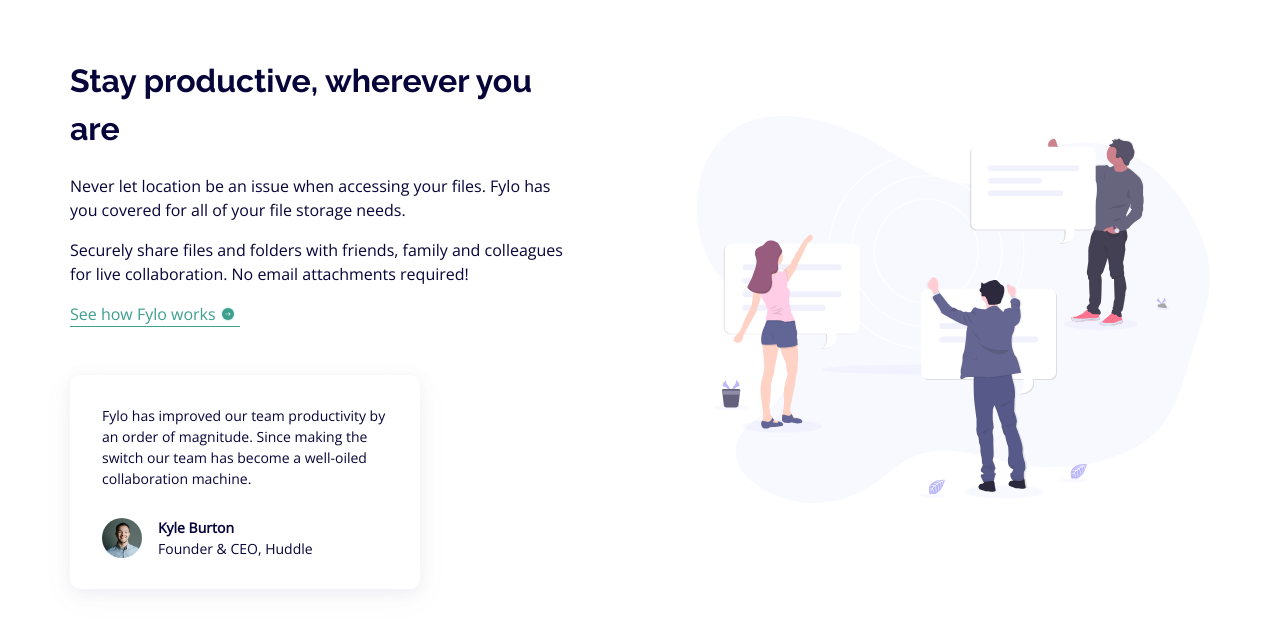
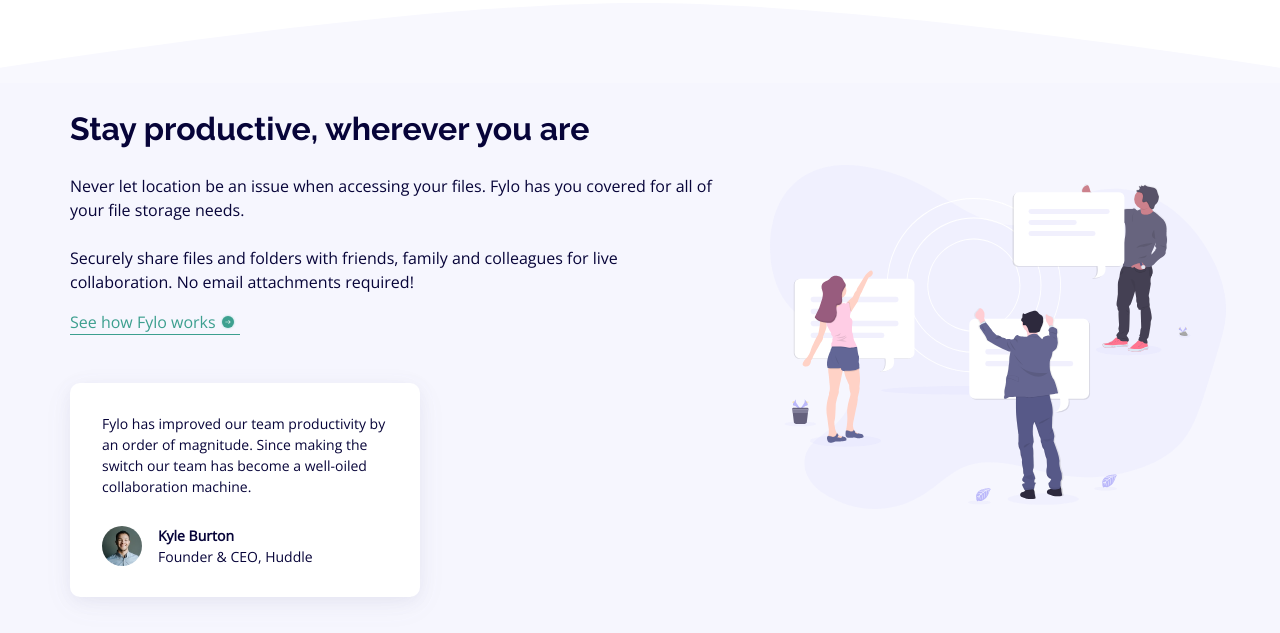
Before and after one commit to asamoahe3/fylo-landing-page, a plain HTML site: page index.html in a window 1280 px wide. Shown: the part 747-1380 px from the top of the page. Drawn offline with nearby package versions, Linux system fonts and the light colour scheme.

Commit message:
curve background added

```diff
--- a/index.html
+++ b/index.html
@@ -53,16 +53,15 @@
       </div>
     </div>
 
+    <div class="bg-curve"></div>
+
     <!-- component-2  -->
     <div class="card-b">
       <div class="item-left">
         <h1 class="fs-600"> Stay productive, wherever you are</h1>
-        <p>
+        <p class="shift">
           Never let location be an issue when accessing your files. Fylo has you
-          covered for all of your file storage needs.
-        </p>
-
-        <p>
+          covered for all of your file storage needs.<br /><br/>
           Securely share files and folders with friends, family and colleagues for
           live collaboration. No email attachments required!
         </p>
--- a/style.css
+++ b/style.css
@@ -30,7 +30,7 @@ img {
 h1,
 h2 {
   font-family: "Raleway", sans-serif;
-  font-size: 700;
+  font-weight: 700;
 }
 
 input[type="email"] {
@@ -99,7 +99,6 @@ header nav .nav-item .nav-link a:hover {
 .container {
   display: flex;
   flex-direction: column;
-  margin-bottom: 1rem;
 }
 
 .container .card-a {
@@ -110,15 +109,29 @@ header nav .nav-item .nav-link a:hover {
   padding: 5rem 70px 5rem 70px;
 }
 
+.container .bg-curve {
+  background-image: url(./images/bg-curve-desktop.svg);
+  background-repeat: no-repeat;
+  background-size: cover;
+  height: 5rem;
+  margin-top: 3rem;
+}
+
 /* Card-b component */
 
 .container .card-b {
   display: grid;
-  grid-template-columns: 44% 45%;
+  grid-template-columns: 60% 40%;
   justify-content: space-between;
   align-items: center;
-  gap: 3rem;
-  padding: 5rem 70px 5rem 70px;
+  gap: 1rem;
+  padding: 0rem 70px 5rem 70px;
+  background-color: var(--light-grayish);
+}
+
+.container .card-b .shift {
+  max-width: 95%;
+  line-break: normal;
 }
 
 .container .card-b .text-green {
@@ -297,17 +310,21 @@ footer {
     width: 90%;
   }
 
+  .bg-curve {
+    background-image: url(./images/bg-curve-mobile.svg);
+  }
+
   footer,
   .footer-right {
     display: block;
     padding: 2rem;
   }
 
-  .align-left{
+  .align-left {
     margin-left: -4.5rem;
   }
 
-  .text-green{
+  .text-green {
     margin: 0 auto;
   }
 }
```
